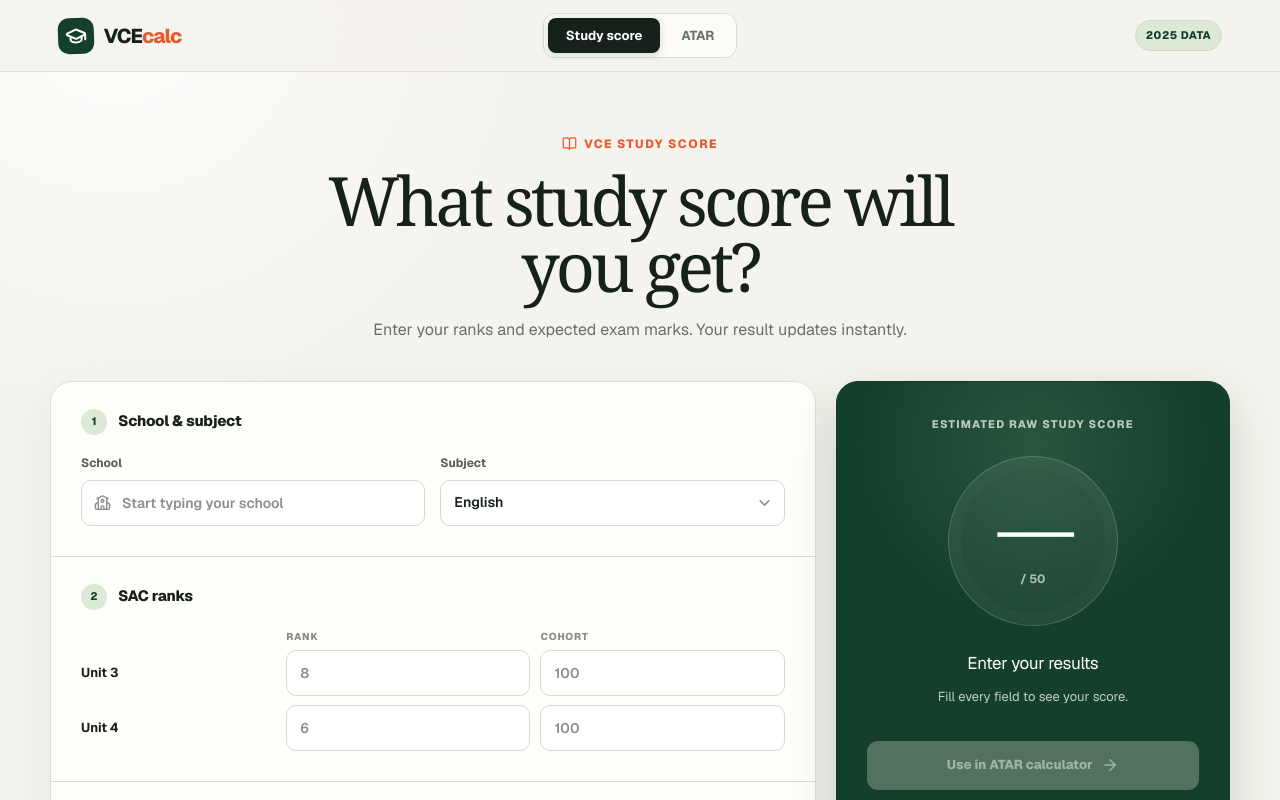
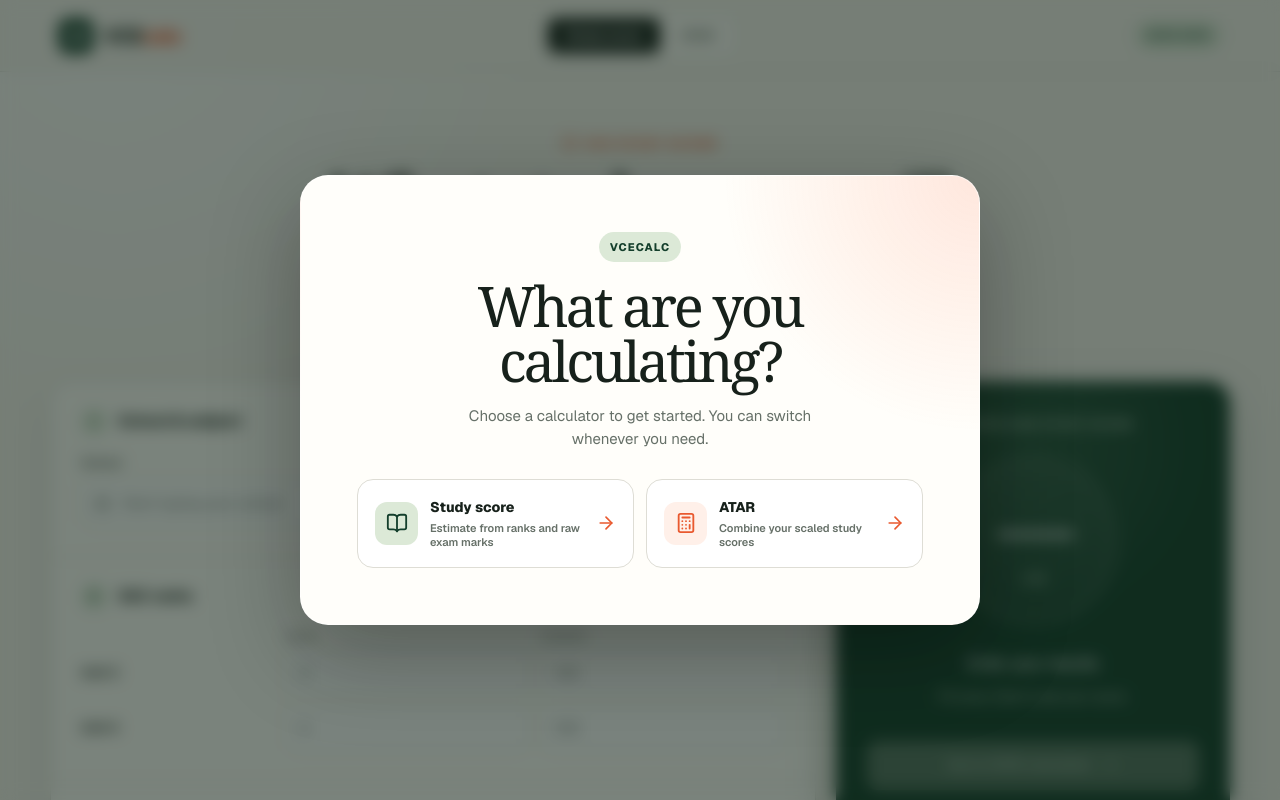
Before and after one commit to A4rav-1/studyscore-calc, a Next.js app: page / in a window 1280 px wide. Shown: the top 800 px of the page. Built offline with nearby package versions, Linux system fonts and the light colour scheme.

Commit message:
Add calculator chooser and calibrate top scores

```diff
--- a/app/CalculatorApp.tsx
+++ b/app/CalculatorApp.tsx
@@ -127,6 +127,7 @@ function loadStoredAtarRows(): readonly AtarRow[] | null {
 
 export function CalculatorApp() {
   const [activeView, setActiveView] = useState<CalculatorView>("study");
+  const [isLandingChooserOpen, setIsLandingChooserOpen] = useState(true);
   const [targetAtarRowId, setTargetAtarRowId] = useState<string | null>(null);
   const [studyForm, setStudyForm] = useState<StudyFormState>(() =>
     createDefaultStudyForm(),
@@ -268,6 +269,11 @@ export function CalculatorApp() {
     window.scrollTo({ top: 0, behavior: "smooth" });
   }
 
+  function selectCalculatorFromLanding(view: CalculatorView): void {
+    setIsLandingChooserOpen(false);
+    navigateTo(view);
+  }
+
   function updateStudySubject(subjectCode: string): void {
     const subject = SUBJECT_BY_CODE.get(subjectCode) ?? SUBJECTS[0];
     setStudyForm((current) => ({
@@ -384,6 +390,47 @@ export function CalculatorApp() {
         </nav>
         <span className="data-year">2025 data</span>
       </header>
+
+      {isLandingChooserOpen ? (
+        <section
+          className="landing-chooser"
+          role="dialog"
+          aria-modal="true"
+          aria-labelledby="landing-chooser-title"
+        >
+          <div className="landing-chooser-card">
+            <span className="landing-kicker">VCEcalc</span>
+            <h1 id="landing-chooser-title">What are you calculating?</h1>
+            <p>Choose a calculator to get started. You can switch whenever you need.</p>
+            <div className="landing-actions">
+              <button
+                className="landing-choice study-choice"
+                type="button"
+                onClick={() => selectCalculatorFromLanding("study")}
+              >
+                <span className="landing-choice-icon"><BookOpen size={22} /></span>
+                <span>
+                  <strong>Study score</strong>
+                  <small>Estimate from ranks and raw exam marks</small>
+                </span>
+                <ArrowRight size={20} aria-hidden="true" />
+              </button>
+              <button
+                className="landing-choice atar-choice"
+                type="button"
+                onClick={() => selectCalculatorFromLanding("atar")}
+              >
+                <span className="landing-choice-icon"><Calculator size={22} /></span>
+                <span>
+                  <strong>ATAR</strong>
+                  <small>Combine your scaled study scores</small>
+                </span>
+                <ArrowRight size={20} aria-hidden="true" />
+              </button>
+            </div>
+          </div>
+        </section>
+      ) : null}
 
       {activeView === "study" ? (
         <section className="calculator-page">
--- a/app/globals.css
+++ b/app/globals.css
@@ -142,6 +142,125 @@ select:focus-visible {
   font-weight: 740;
   letter-spacing: 0.05em;
   text-transform: uppercase;
+}
+
+.landing-chooser {
+  position: fixed;
+  z-index: 50;
+  inset: 0;
+  display: grid;
+  place-items: center;
+  padding: 24px;
+  background: rgb(14 30 21 / 55%);
+  backdrop-filter: blur(8px);
+}
+
+.landing-chooser-card {
+  width: min(680px, 100%);
+  padding: clamp(30px, 6vw, 56px);
+  border: 1px solid rgb(255 255 255 / 58%);
+  border-radius: 28px;
+  background:
+    radial-gradient(circle at 100% 0%, rgb(255 112 67 / 16%), transparent 16rem),
+    var(--card);
+  box-shadow: 0 28px 90px rgb(0 0 0 / 30%);
+  text-align: center;
+}
+
+.landing-kicker {
+  display: inline-flex;
+  padding: 7px 11px;
+  border-radius: 999px;
+  background: var(--green-light);
+  color: var(--green);
+  font-size: 11px;
+  font-weight: 800;
+  letter-spacing: 0.1em;
+  text-transform: uppercase;
+}
+
+.landing-chooser h1 {
+  margin: 16px 0 0;
+  font-family: Georgia, "Times New Roman", serif;
+  font-size: clamp(36px, 5vw, 56px);
+  font-weight: 500;
+  letter-spacing: -0.055em;
+  line-height: 0.98;
+}
+
+.landing-chooser p {
+  max-width: 410px;
+  margin: 16px auto 28px;
+  color: var(--muted);
+  font-size: 15px;
+  line-height: 1.55;
+}
+
+.landing-actions {
+  display: grid;
+  grid-template-columns: repeat(2, minmax(0, 1fr));
+  gap: 12px;
+}
+
+.landing-choice {
+  display: grid;
+  grid-template-columns: auto 1fr auto;
+  gap: 12px;
+  align-items: center;
+  padding: 17px;
+  border: 1px solid var(--line);
+  border-radius: 16px;
+  background: #fff;
+  color: var(--ink);
+  text-align: left;
+  cursor: pointer;
+  transition: border-color 160ms ease, box-shadow 160ms ease, transform 160ms ease;
+}
+
+.landing-choice:hover {
+  border-color: var(--orange);
+  box-shadow: 0 12px 22px rgb(23 33 27 / 10%);
+  transform: translateY(-2px);
+}
+
+.landing-choice-icon {
+  display: grid;
+  width: 43px;
+  height: 43px;
+  place-items: center;
+  border-radius: 12px;
+}
+
+.study-choice .landing-choice-icon {
+  background: var(--green-light);
+  color: var(--green);
+}
+
+.atar-choice .landing-choice-icon {
+  background: #fff0e9;
+  color: var(--orange-dark);
+}
+
+.landing-choice strong,
+.landing-choice small {
+  display: block;
+}
+
+.landing-choice strong {
+  font-size: 14px;
+  font-weight: 780;
+}
+
+.landing-choice small {
+  margin-top: 3px;
+  color: var(--muted);
+  font-size: 11px;
+  font-weight: 560;
+  line-height: 1.35;
+}
+
+.landing-choice > svg {
+  color: var(--orange-dark);
 }
 
 .calculator-page {
@@ -754,6 +873,18 @@ footer {
 }
 
 @media (max-width: 680px) {
+  .landing-chooser {
+    padding: 16px;
+  }
+
+  .landing-chooser-card {
+    border-radius: 22px;
+  }
+
+  .landing-actions {
+    grid-template-columns: 1fr;
+  }
+
   .site-header {
     grid-template-columns: 1fr auto;
     min-height: 64px;
--- a/app/lib/calculator.ts
+++ b/app/lib/calculator.ts
@@ -33,6 +33,20 @@ export type AtarResult = {
 };
 
 const RAW_SCORE_ANCHORS = [20, 25, 30, 35, 40, 45, 50] as const;
+
+const PERFORMANCE_TO_RAW_STUDY_SCORE: readonly [number, number][] = [
+  [0, 0],
+  [35, 20],
+  [55, 30],
+  [70, 35],
+  [82, 40],
+  [90, 45],
+  [94, 46],
+  [96, 47],
+  [98, 48],
+  [99, 49],
+  [100, 50],
+];
 
 const AGGREGATE_TO_ATAR: readonly [number, number][] = [
   [0, 0],
@@ -101,97 +115,6 @@ function interpolate(
   return outputStart + progress * (outputEnd - outputStart);
 }
 
-function inverseNormalCdf(probability: number): number {
-  const boundedProbability = clamp(probability, 0.0001, 0.9999);
-  const coefficientsA = [
-    -39.69683028665376,
-    220.9460984245205,
-    -275.9285104469687,
-    138.357751867269,
-    -30.66479806614716,
-    2.506628277459239,
-  ];
-  const coefficientsB = [
-    -54.47609879822406,
-    161.5858368580409,
-    -155.6989798598866,
-    66.80131188771972,
-    -13.28068155288572,
-  ];
-  const coefficientsC = [
-    -0.007784894002430293,
-    -0.3223964580411365,
-    -2.400758277161838,
-    -2.549732539343734,
-    4.374664141464968,
-    2.938163982698783,
-  ];
-  const coefficientsD = [
-    0.007784695709041462,
-    0.3224671290700398,
-    2.445134137142996,
-    3.754408661907416,
-  ];
-  const lowerBoundary = 0.02425;
-  const upperBoundary = 1 - lowerBoundary;
-
-  if (boundedProbability < lowerBoundary) {
-    const q = Math.sqrt(-2 * Math.log(boundedProbability));
-    return (
-      (((((coefficientsC[0] * q + coefficientsC[1]) * q + coefficientsC[2]) *
-        q +
-        coefficientsC[3]) *
-        q +
-        coefficientsC[4]) *
-        q +
-        coefficientsC[5]) /
-      ((((coefficientsD[0] * q + coefficientsD[1]) * q + coefficientsD[2]) *
-        q +
-        coefficientsD[3]) *
-        q +
-        1)
-    );
-  }
-
-  if (boundedProbability > upperBoundary) {
-    const q = Math.sqrt(-2 * Math.log(1 - boundedProbability));
-    return -(
-      (((((coefficientsC[0] * q + coefficientsC[1]) * q + coefficientsC[2]) *
-        q +
-        coefficientsC[3]) *
-        q +
-        coefficientsC[4]) *
-        q +
-        coefficientsC[5]) /
-      ((((coefficientsD[0] * q + coefficientsD[1]) * q + coefficientsD[2]) *
-        q +
-        coefficientsD[3]) *
-        q +
-        1)
-    );
-  }
-
-  const q = boundedProbability - 0.5;
-  const r = q * q;
-  return (
-    (((((coefficientsA[0] * r + coefficientsA[1]) * r + coefficientsA[2]) *
-      r +
-      coefficientsA[3]) *
-      r +
-      coefficientsA[4]) *
-      r +
-      coefficientsA[5]) *
-    q /
-    (((((coefficientsB[0] * r + coefficientsB[1]) * r + coefficientsB[2]) *
-      r +
-      coefficientsB[3]) *
-      r +
-      coefficientsB[4]) *
-      r +
-      1)
-  );
-}
-
 function validateRank(rank: number, cohortSize: number, label: string): void {
   if (!Number.isInteger(rank) || !Number.isInteger(cohortSize)) {
     throw new Error(`${label} rank and cohort size must be whole numbers.`);
@@ -202,9 +125,31 @@ function validateRank(rank: number, cohortSize: number, label: string): void {
   }
 }
 
-function rankToZScore(rank: number, cohortSize: number): number {
-  const percentile = (cohortSize - rank + 0.5) / cohortSize;
-  return clamp(inverseNormalCdf(percentile), -2.75, 2.75);
+function rankToPercentile(rank: number, cohortSize: number): number {
+  if (cohortSize === 1) {
+    return 100;
+  }
+  return ((cohortSize - rank) / (cohortSize - 1)) * 100;
+}
+
+function performanceToRawStudyScore(performance: number): number {
+  const boundedPerformance = clamp(performance, 0, 100);
+
+  for (let index = 0; index < PERFORMANCE_TO_RAW_STUDY_SCORE.length - 1; index += 1) {
+    const [lowerPerformance, lowerStudyScore] = PERFORMANCE_TO_RAW_STUDY_SCORE[index];
+    const [upperPerformance, upperStudyScore] = PERFORMANCE_TO_RAW_STUDY_SCORE[index + 1];
+    if (boundedPerformance <= upperPerformance) {
+      return interpolate(
+        boundedPerformance,
+        lowerPerformance,
+        upperPerformance,
+        lowerStudyScore,
+        upperStudyScore,
+      );
+    }
+  }
+
+  return 50;
 }
 
 export function calculateStudyScore(input: StudyScoreInput): number {
@@ -222,38 +167,38 @@ export function calculateStudyScore(input: StudyScoreInput): number {
     }
   }
 
-  const schoolZScore = input.school
+  const schoolRankAdjustment = input.school
     ? clamp(
-        ((input.school.medianStudyScore - 30) / 7) * 0.5 +
-          ((input.school.scoresAbove40Percent - 8) / 20) * 0.25,
-        -0.9,
-        1.3,
+        ((input.school.medianStudyScore - 30) / 7) * 3 +
+          ((input.school.scoresAbove40Percent - 8) / 20) * 2,
+        -5,
+        5,
       )
     : 0;
-  const unit3ZScore =
-    rankToZScore(input.unit3Rank, input.unit3CohortSize) * 0.78 +
-    schoolZScore;
-  const unit4ZScore =
-    rankToZScore(input.unit4Rank, input.unit4CohortSize) * 0.78 +
-    schoolZScore;
-  const examZScores = input.examMarks.map((mark, index) =>
-    clamp(
-      ((mark / input.subject.examMaximumMarks[index]) * 100 - 60) / 16,
-      -2.75,
-      2.75,
-    ),
+  const unit3Performance = clamp(
+    rankToPercentile(input.unit3Rank, input.unit3CohortSize) + schoolRankAdjustment,
+    0,
+    100,
+  );
+  const unit4Performance = clamp(
+    rankToPercentile(input.unit4Rank, input.unit4CohortSize) + schoolRankAdjustment,
+    0,
+    100,
+  );
+  const examPercentages = input.examMarks.map(
+    (mark, index) => (mark / input.subject.examMaximumMarks[index]) * 100,
   );
 
-  const compositeZScore =
-    unit3ZScore * input.subject.unit3Weight +
-    unit4ZScore * input.subject.unit4Weight +
-    examZScores.reduce(
-      (total, zScore, index) =>
-        total + zScore * input.subject.examWeights[index],
+  const weightedPerformance =
+    unit3Performance * input.subject.unit3Weight +
+    unit4Performance * input.subject.unit4Weight +
+    examPercentages.reduce(
+      (total, percentage, index) =>
+        total + percentage * input.subject.examWeights[index],
       0,
     );
 
-  return Math.round(clamp(30 + 7 * compositeZScore, 0, 50));
+  return Math.round(performanceToRawStudyScore(weightedPerformance));
 }
 
 export function calculateScaledStudyScore(
```
Also changed, not shown: 2 other files (tests, documents, lock files or other folders).
